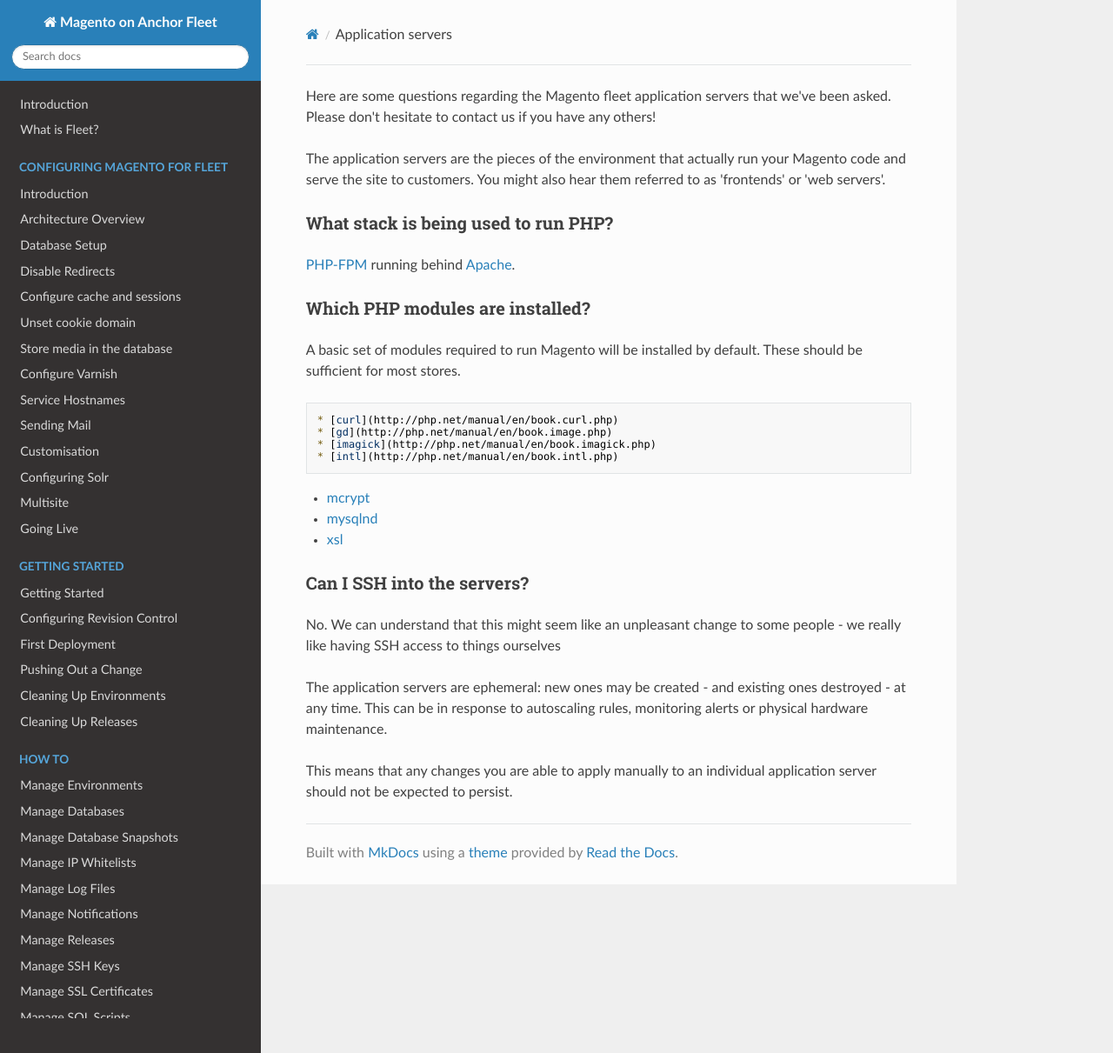
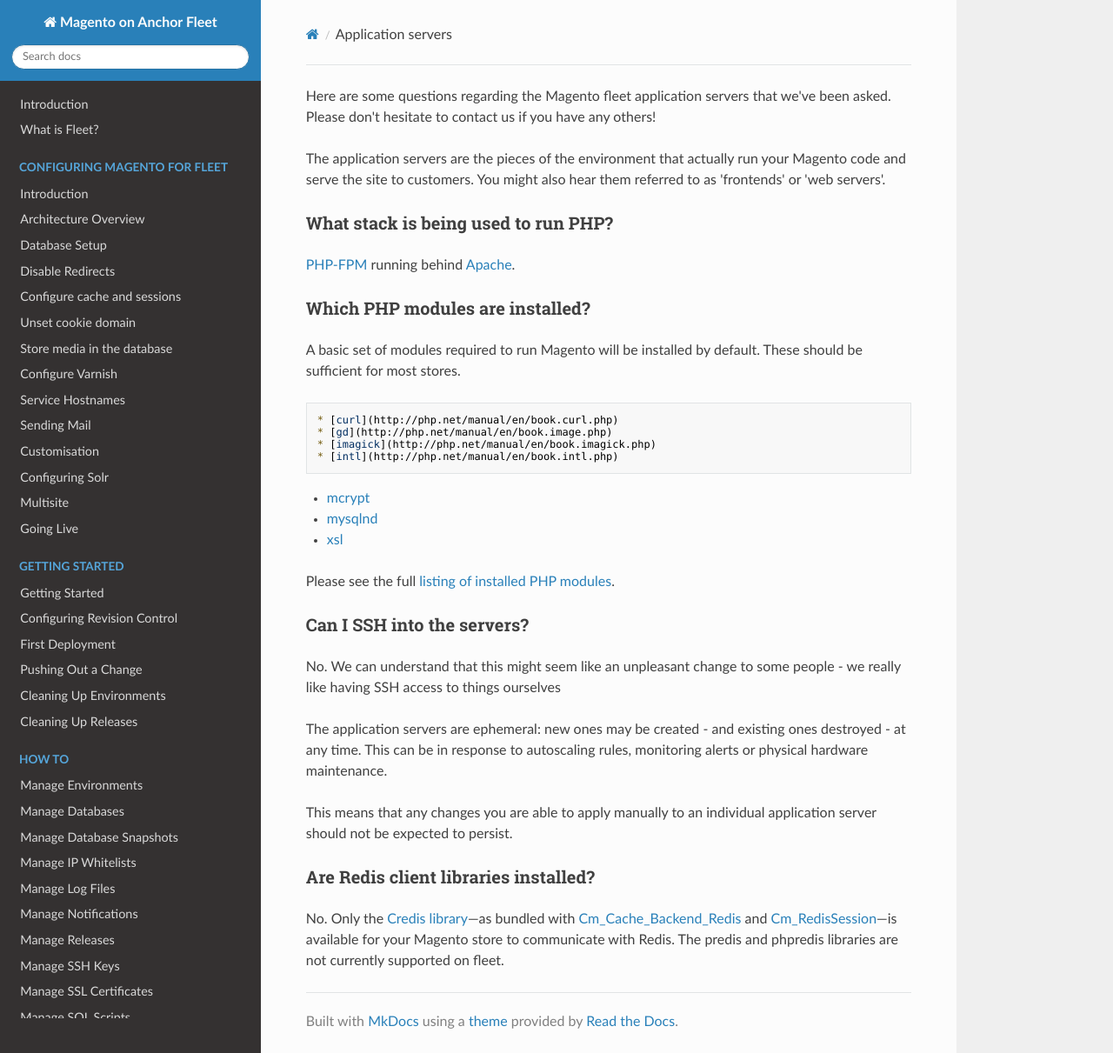
Before and after one commit to anchor/fleet-magento-docs, an MkDocs documentation site: the page built from docs/faq/application-servers.md, in a window 1280 px wide and 1211 px high. Shown: the whole window at 87% size. Built offline with MkDocs 1.6.1, drawn with Linux system fonts in a browser that asks for light colours; nearby versions of some CDN libraries; old or Windows-style settings are respelled for this version of MkDocs.

Commit message:
Architectural notes regarding modules and Redis integration

```diff
--- a/docs/faq/application-servers.md
+++ b/docs/faq/application-servers.md
@@ -23,6 +23,7 @@ These should be sufficient for most stores.
    * [mysqlnd](http://php.net/manual/en/book.mysqlnd.php)
    * [xsl](http://php.net/manual/en/book.xsl.php)
 
+Please see the full [listing of installed PHP modules](/faq/software-versions/#which-php-modules-are-available).
 
 ### Can I SSH into the servers?
 No. We can understand that this might seem like an unpleasant change to some
@@ -34,3 +35,6 @@ monitoring alerts or physical hardware maintenance.
 
 This means that any changes you are able to apply manually to an individual
 application server should not be expected to persist.
+
+### Are Redis client libraries installed?
+No. Only the [Credis library](https://github.com/colinmollenhour/credis)—as bundled with [Cm_Cache_Backend_Redis](https://github.com/colinmollenhour/Cm_Cache_Backend_Redis) and [Cm_RedisSession](https://github.com/colinmollenhour/Cm_RedisSession)—is available for your Magento store to communicate with Redis. The predis and phpredis libraries are not currently supported on fleet.
```
Also changed, not shown: docs/configuring-magento-for-fleet/configure-cache-and-sessions.md (+1 -1 lines), docs/faq/software-versions.md (+1 -0 lines).
